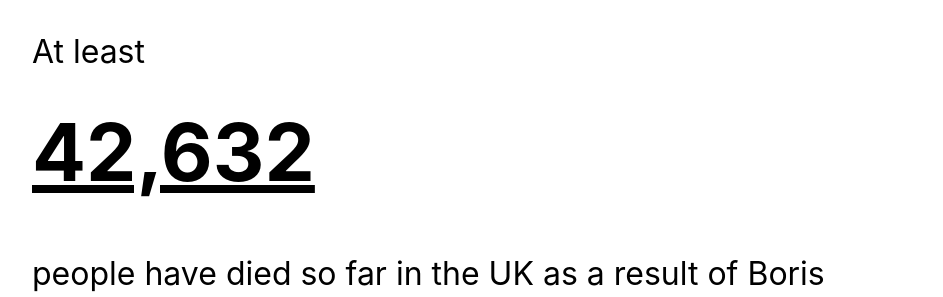
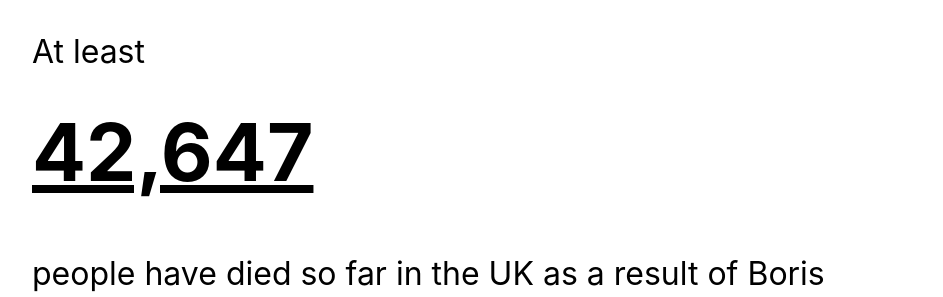
Before and after one commit to jacquescorbytuech/Boris-Johnson, a Jekyll site: the page built from index.html, in a window 1280 px wide. Shown: the top 297 px of the page, without its empty margins (168-1111 px from the left). Built offline with Jekyll 4.4.1, drawn with Linux system fonts in a browser that asks for light colours.

Commit message:
Update index.html

```diff
--- a/index.html
+++ b/index.html
@@ -3,7 +3,7 @@
 ---
 
 <p>At least</p>
-<h1>42,632</h1>
+<h1>42,647</h1>
 <p>people have died so far in the UK as a result of Boris Johnson and his government's incompetent handling of the Covid-19 crisis.</p>
 <p>According to the Financial Times and data from the Office of National Statistics, this number is likely to be <a href="https://www.ft.com/content/3c53ab12-d859-4ceb-b262-f6a0221ca129">significantly higher</a>.</p>
 <p>Still happy to have this idiot leading the country?</p>
```
